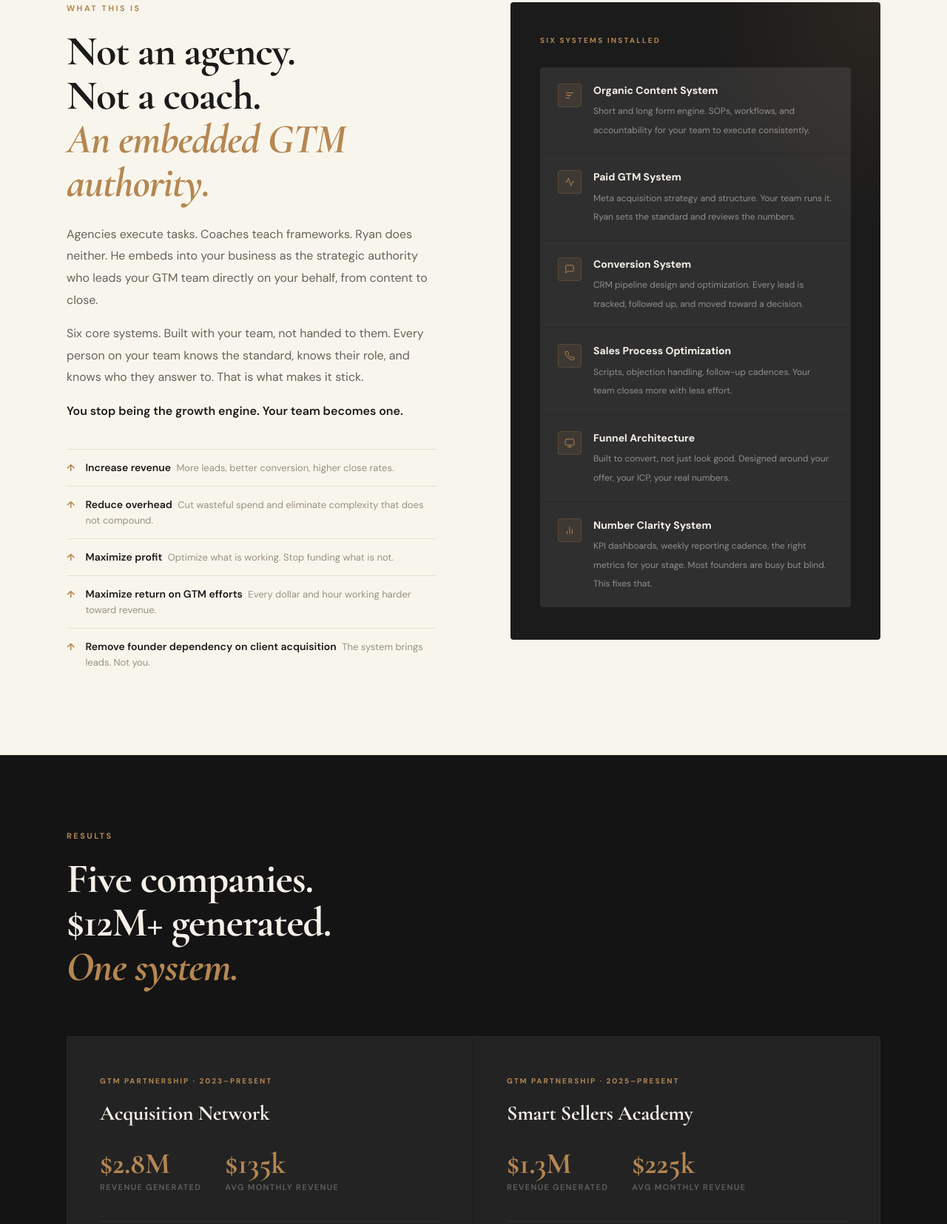
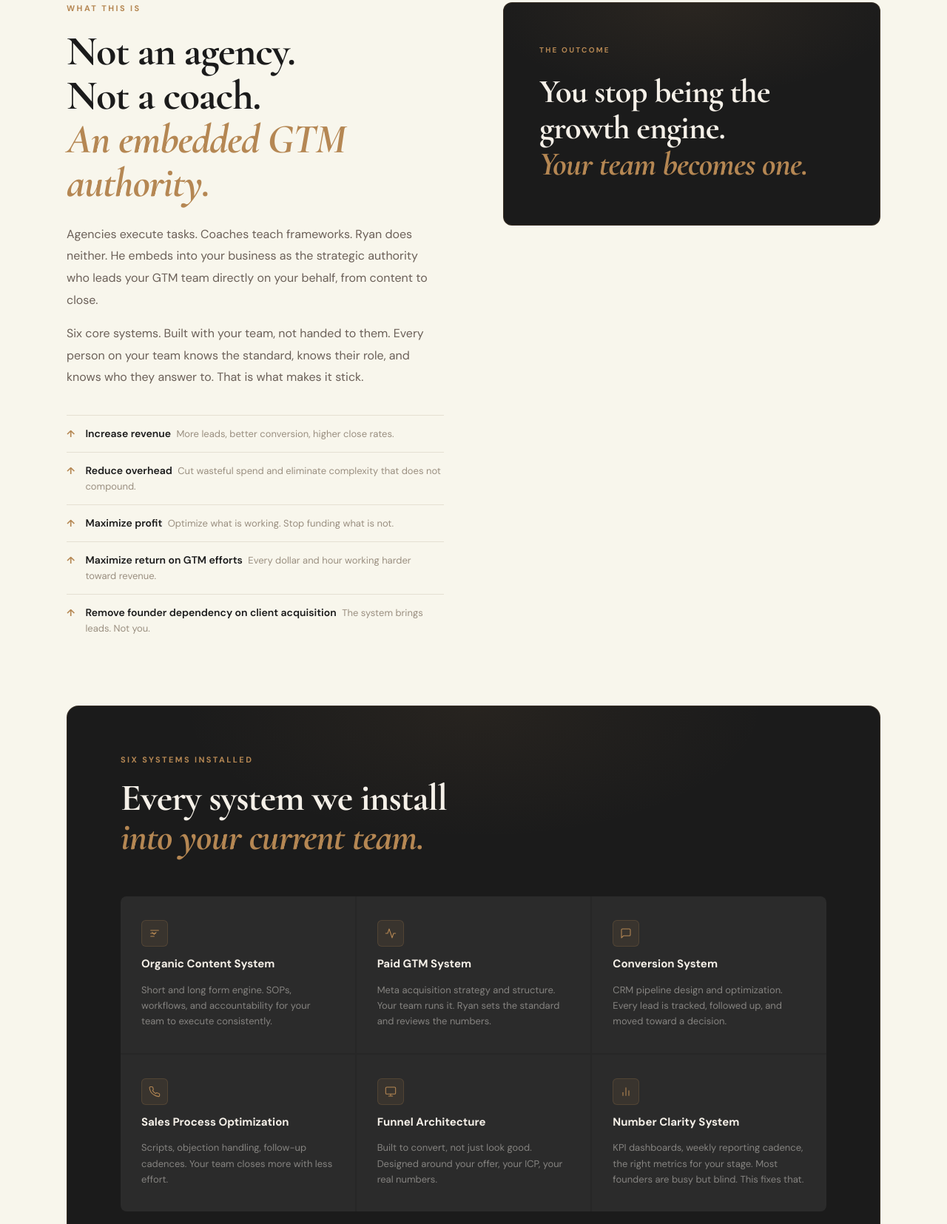
Before and after one commit to DevAbundanceAI/abundance-tribe-website, a plain HTML site: page partner.html in a window 1280 px wide. Shown: the part 3034-4689 px from the top of the page at 74% size. Drawn offline with nearby package versions, Linux system fonts and the light colour scheme.

Commit message:
Redesign What It Is section: callout right, massive six systems card below
- Left: label, h2, copy, outcomes list
- Right: sticky dark callout card — 'You stop being the growth engine. Your team becomes one.'
- Below: full-width dark card with 3-col grid of six systems

Co-Authored-By: Claude Sonnet 4.6 <noreply@anthropic.com>

```diff
--- a/partner.html
+++ b/partner.html
@@ -411,10 +411,10 @@
 
   .what-inner {
     max-width: 1100px;
-    margin: 0 auto;
+    margin: 0 auto 80px;
     display: grid;
     grid-template-columns: 1fr 1fr;
-    gap: 100px;
+    gap: 80px;
     align-items: start;
   }
 
@@ -436,7 +436,6 @@
     margin-bottom: 16px;
   }
   .what-left p:last-of-type { margin-bottom: 0; }
-  .what-left strong { color: var(--dark); font-weight: 600; }
 
   .outcomes-list {
     margin-top: 36px;
@@ -478,71 +477,138 @@
     margin-left: 4px;
   }
 
-  .what-right {}
-
-  .what-card {
+  /* Right callout card */
+  .what-right {
+    position: sticky;
+    top: 100px;
+  }
+
+  .what-callout {
     background: var(--dark);
-    border-radius: 4px;
-    padding: 44px 40px;
+    border-radius: 12px;
+    padding: 56px 48px;
+    border: 1px solid rgba(181,135,83,0.2);
     position: relative;
     overflow: hidden;
   }
 
-  .what-card::before {
+  .what-callout::before {
     content: '';
     position: absolute;
     inset: 0;
-    background: radial-gradient(ellipse 70% 50% at 100% 0%, rgba(181,135,83,0.1) 0%, transparent 70%);
+    background: radial-gradient(ellipse 80% 60% at 50% 0%, rgba(181,135,83,0.1) 0%, transparent 70%);
     pointer-events: none;
   }
 
-  .what-card-label {
+  .what-callout-label {
     font-size: 10px;
     font-weight: 700;
     letter-spacing: 0.22em;
     text-transform: uppercase;
     color: var(--gold);
-    margin-bottom: 28px;
     display: block;
+    margin-bottom: 24px;
     position: relative;
   }
 
-  .what-card-items {
-    display: flex;
-    flex-direction: column;
-    gap: 1px;
-    background: rgba(255,255,255,0.06);
-    border-radius: 4px;
+  .what-callout-text {
+    font-family: 'Cormorant Garamond', serif;
+    font-size: clamp(32px, 3.5vw, 48px);
+    font-weight: 700;
+    color: var(--cream);
+    line-height: 1.1;
+    letter-spacing: -0.02em;
+    position: relative;
+  }
+
+  .what-callout-text em {
+    font-style: italic;
+    color: var(--gold);
+  }
+
+  /* Six systems full-width card */
+  .what-systems {
+    max-width: 1100px;
+    margin: 0 auto;
+  }
+
+  .what-systems-card {
+    background: var(--dark);
+    border-radius: 16px;
+    padding: 64px 72px;
+    border: 1px solid rgba(181,135,83,0.18);
+    position: relative;
+    overflow: hidden;
+  }
+
+  .what-systems-card::before {
+    content: '';
+    position: absolute;
+    inset: 0;
+    background: radial-gradient(ellipse 60% 40% at 50% 0%, rgba(181,135,83,0.08) 0%, transparent 60%);
+    pointer-events: none;
+  }
+
+  .what-systems-header {
+    margin-bottom: 52px;
+    position: relative;
+  }
+
+  .what-systems-header .section-label {
+    color: var(--gold);
+    display: block;
+    margin-bottom: 16px;
+  }
+
+  .what-systems-title {
+    font-family: 'Cormorant Garamond', serif;
+    font-size: clamp(32px, 4vw, 56px);
+    font-weight: 700;
+    color: var(--cream);
+    line-height: 1.05;
+    letter-spacing: -0.02em;
+  }
+
+  .what-systems-title em {
+    font-style: italic;
+    color: var(--gold);
+  }
+
+  .what-systems-grid {
+    display: grid;
+    grid-template-columns: repeat(3, 1fr);
+    gap: 2px;
+    background: rgba(255,255,255,0.05);
+    border-radius: 8px;
     overflow: hidden;
     position: relative;
   }
 
-  .what-card-item {
-    display: flex;
-    align-items: flex-start;
-    gap: 16px;
-    padding: 20px 24px;
-    background: rgba(255,255,255,0.03);
+  .what-system-item {
+    background: rgba(255,255,255,0.02);
+    padding: 32px 28px;
+    display: flex;
+    flex-direction: column;
+    gap: 14px;
     transition: background 0.2s;
   }
-  .what-card-item:hover { background: rgba(255,255,255,0.06); }
-
-  .what-card-item-icon {
-    width: 32px;
-    height: 32px;
-    background: var(--gold-dim);
+  .what-system-item:hover { background: rgba(255,255,255,0.05); }
+
+  .what-system-icon {
+    width: 36px;
+    height: 36px;
+    background: rgba(181,135,83,0.1);
     border: 1px solid rgba(181,135,83,0.2);
-    border-radius: 4px;
+    border-radius: 6px;
     display: flex;
     align-items: center;
     justify-content: center;
     flex-shrink: 0;
-    margin-top: 2px;
-  }
-
-  .what-card-item-icon svg {
-    width: 14px;
-    height: 14px;
+  }
+
+  .what-system-icon svg {
+    width: 16px;
+    height: 16px;
     stroke: var(--gold);
     fill: none;
     stroke-width: 1.6;
@@ -550,20 +616,17 @@
     stroke-linejoin: round;
   }
 
-  .what-card-item-body {}
-
-  .what-card-item-title {
-    font-size: 14px;
+  .what-system-title {
+    font-size: 15px;
     font-weight: 700;
     color: var(--cream);
-    display: block;
-    margin-bottom: 3px;
-  }
-
-  .what-card-item-desc {
-    font-size: 12px;
-    color: rgba(245,240,232,0.5);
-    line-height: 1.6;
+    line-height: 1.3;
+  }
+
+  .what-system-desc {
+    font-size: 13px;
+    color: rgba(245,240,232,0.45);
+    line-height: 1.65;
   }
 
   /* ── FOR WHO ── */
@@ -1347,8 +1410,11 @@
     .cases-compact { grid-template-columns: 1fr; }
     .case-card { padding: 40px 28px; }
 
-    .what-section { padding: 72px 20px; }
-    .what-inner { grid-template-columns: 1fr; gap: 52px; }
+    .what-section { padding: 300px 20px 72px; }
+    .what-inner { grid-template-columns: 1fr; gap: 52px; margin-bottom: 48px; }
+    .what-right { position: static; }
+    .what-systems-card { padding: 40px 28px; }
+    .what-systems-grid { grid-template-columns: 1fr; }
 
     .who-section { padding: 72px 20px; }
     .who-grid { grid-template-columns: 1fr; }
@@ -1493,14 +1559,14 @@
 
 <!-- WHAT IT IS -->
 <section class="what-section" id="what">
+
+  <!-- Two-col: text left, callout right -->
   <div class="what-inner">
     <div class="what-left">
       <span class="section-label sa">What this is</span>
       <h2 class="sa">Not an agency.<br>Not a coach.<br><em>An embedded GTM authority.</em></h2>
       <p class="sa">Agencies execute tasks. Coaches teach frameworks. Ryan does neither. He embeds into your business as the strategic authority who leads your GTM team directly on your behalf, from content to close.</p>
       <p class="sa">Six core systems. Built with your team, not handed to them. Every person on your team knows the standard, knows their role, and knows who they answer to. That is what makes it stick.</p>
-      <p class="sa"><strong>You stop being the growth engine. Your team becomes one.</strong></p>
-
       <div class="outcomes-list sa">
         <div class="outcome-item">
           <span class="outcome-label">Increase revenue <span class="outcome-desc">More leads, better conversion, higher close rates.</span></span>
@@ -1520,67 +1586,67 @@
       </div>
     </div>
     <div class="what-right sa">
-      <div class="what-card">
-        <span class="what-card-label">Six systems installed</span>
-        <div class="what-card-items">
-          <div class="what-card-item">
-            <div class="what-card-item-icon">
+      <div class="what-callout">
+        <span class="what-callout-label">The outcome</span>
+        <p class="what-callout-text">You stop being the growth engine.<br><em>Your team becomes one.</em></p>
+      </div>
+    </div>
+  </div>
+
+  <!-- Full-width six systems card -->
+  <div class="what-systems">
+    <div class="what-systems-card sa">
+      <div class="what-systems-header">
+        <span class="section-label">Six systems installed</span>
+        <h3 class="what-systems-title">Every system we install<br><em>into your current team.</em></h3>
+      </div>
+      <div class="what-systems-grid">
+        <div class="what-system-item">
+          <div class="what-system-icon">
             <svg viewBox="0 0 24 24"><path d="M15 10l-4 4-4-4"/><path d="M4 6h16M4 12h10M4 18h7"/></svg>
           </div>
-            <div class="what-card-item-body">
-              <span class="what-card-item-title">Organic Content System</span>
-              <span class="what-card-item-desc">Short and long form engine. SOPs, workflows, and accountability for your team to execute consistently.</span>
-            </div>
-          </div>
-          <div class="what-card-item">
-            <div class="what-card-item-icon">
+          <span class="what-system-title">Organic Content System</span>
+          <span class="what-system-desc">Short and long form engine. SOPs, workflows, and accountability for your team to execute consistently.</span>
+        </div>
+        <div class="what-system-item">
+          <div class="what-system-icon">
             <svg viewBox="0 0 24 24"><polyline points="22 12 18 12 15 21 9 3 6 12 2 12"/></svg>
           </div>
-            <div class="what-card-item-body">
-              <span class="what-card-item-title">Paid GTM System</span>
-              <span class="what-card-item-desc">Meta acquisition strategy and structure. Your team runs it. Ryan sets the standard and reviews the numbers.</span>
-            </div>
-          </div>
-          <div class="what-card-item">
-            <div class="what-card-item-icon">
+          <span class="what-system-title">Paid GTM System</span>
+          <span class="what-system-desc">Meta acquisition strategy and structure. Your team runs it. Ryan sets the standard and reviews the numbers.</span>
+        </div>
+        <div class="what-system-item">
+          <div class="what-system-icon">
             <svg viewBox="0 0 24 24"><path d="M21 15a2 2 0 0 1-2 2H7l-4 4V5a2 2 0 0 1 2-2h14a2 2 0 0 1 2 2z"/></svg>
           </div>
-            <div class="what-card-item-body">
-              <span class="what-card-item-title">Conversion System</span>
-              <span class="what-card-item-desc">CRM pipeline design and optimization. Every lead is tracked, followed up, and moved toward a decision.</span>
-            </div>
-          </div>
-          <div class="what-card-item">
-            <div class="what-card-item-icon">
+          <span class="what-system-title">Conversion System</span>
+          <span class="what-system-desc">CRM pipeline design and optimization. Every lead is tracked, followed up, and moved toward a decision.</span>
+        </div>
+        <div class="what-system-item">
+          <div class="what-system-icon">
             <svg viewBox="0 0 24 24"><path d="M22 16.92v3a2 2 0 0 1-2.18 2 19.79 19.79 0 0 1-8.63-3.07A19.5 19.5 0 0 1 4.69 13.1 19.36 19.36 0 0 1 1.64 4.5 2 2 0 0 1 3.6 2.28h3a2 2 0 0 1 2 1.72c.13.96.36 1.9.7 2.81a2 2 0 0 1-.45 2.11L7.91 9.91a16 16 0 0 0 6 6l.91-.91a2 2 0 0 1 2.11-.45c.91.34 1.85.57 2.81.7A2 2 0 0 1 21.73 17z"/></svg>
           </div>
-            <div class="what-card-item-body">
-              <span class="what-card-item-title">Sales Process Optimization</span>
-              <span class="what-card-item-desc">Scripts, objection handling, follow-up cadences. Your team closes more with less effort.</span>
-            </div>
-          </div>
-          <div class="what-card-item">
-            <div class="what-card-item-icon">
+          <span class="what-system-title">Sales Process Optimization</span>
+          <span class="what-system-desc">Scripts, objection handling, follow-up cadences. Your team closes more with less effort.</span>
+        </div>
+        <div class="what-system-item">
+          <div class="what-system-icon">
             <svg viewBox="0 0 24 24"><rect x="2" y="3" width="20" height="14" rx="2"/><path d="M8 21h8M12 17v4"/></svg>
           </div>
-            <div class="what-card-item-body">
-              <span class="what-card-item-title">Funnel Architecture</span>
-              <span class="what-card-item-desc">Built to convert, not just look good. Designed around your offer, your ICP, your real numbers.</span>
-            </div>
-          </div>
-          <div class="what-card-item">
-            <div class="what-card-item-icon">
+          <span class="what-system-title">Funnel Architecture</span>
+          <span class="what-system-desc">Built to convert, not just look good. Designed around your offer, your ICP, your real numbers.</span>
+        </div>
+        <div class="what-system-item">
+          <div class="what-system-icon">
             <svg viewBox="0 0 24 24"><line x1="18" y1="20" x2="18" y2="10"/><line x1="12" y1="20" x2="12" y2="4"/><line x1="6" y1="20" x2="6" y2="14"/></svg>
           </div>
-            <div class="what-card-item-body">
-              <span class="what-card-item-title">Number Clarity System</span>
-              <span class="what-card-item-desc">KPI dashboards, weekly reporting cadence, the right metrics for your stage. Most founders are busy but blind. This fixes that.</span>
-            </div>
-          </div>
-        </div>
-      </div>
-    </div>
-  </div>
+          <span class="what-system-title">Number Clarity System</span>
+          <span class="what-system-desc">KPI dashboards, weekly reporting cadence, the right metrics for your stage. Most founders are busy but blind. This fixes that.</span>
+        </div>
+      </div>
+    </div>
+  </div>
+
 </section>
 
 <!-- CASE STUDIES -->
```
Lines whose indentation alone changed are shown as unchanged.
